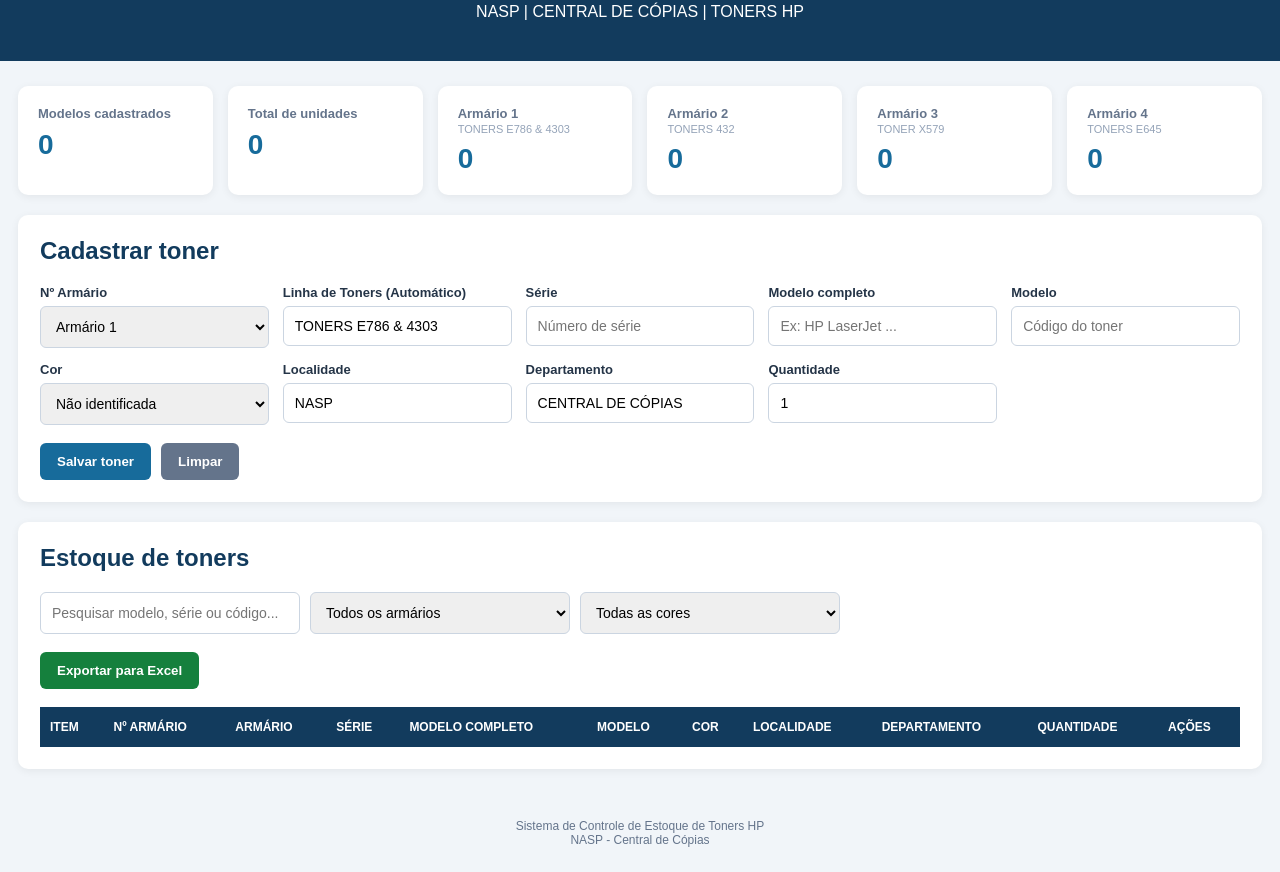
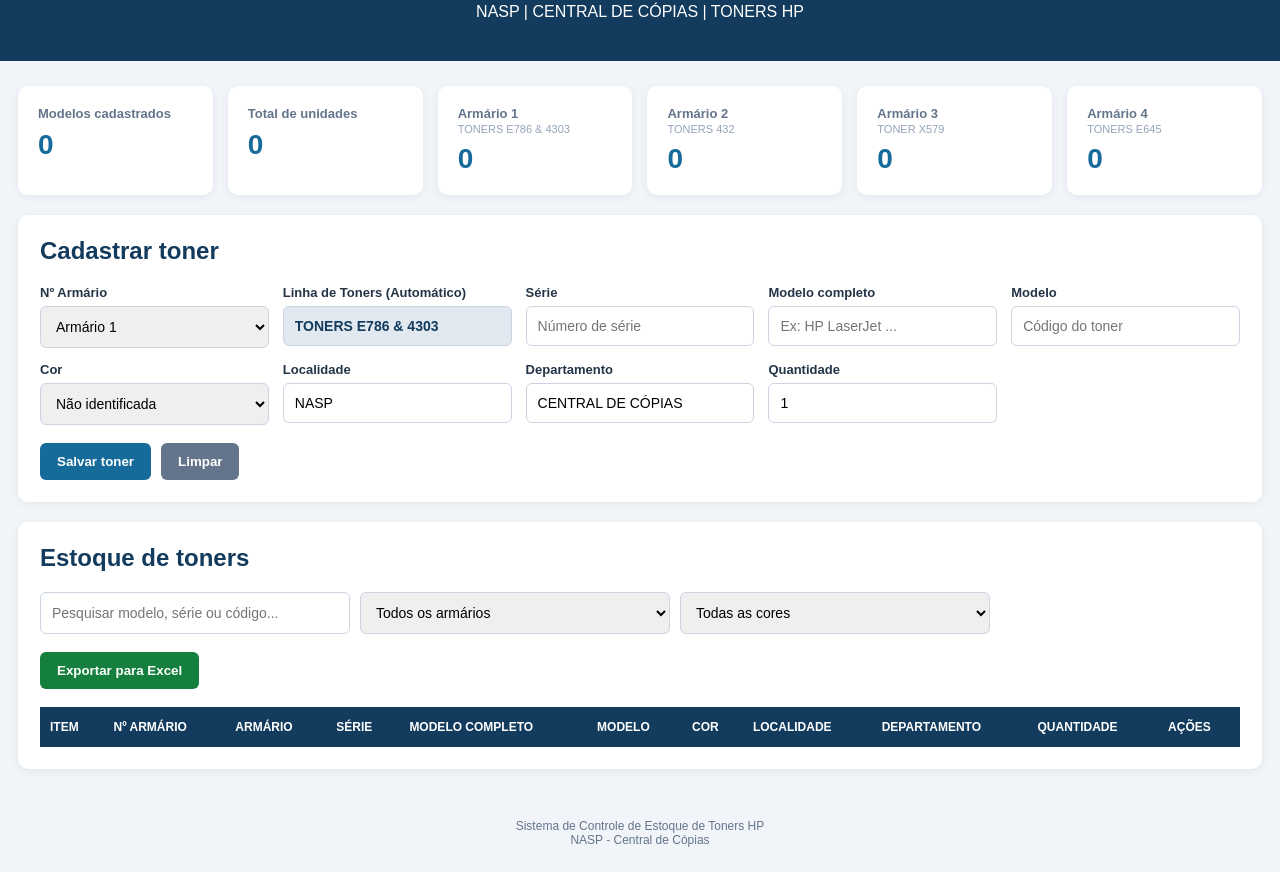
Before and after one commit to kaueserraodev/controle-estoque-toners, a plain HTML site: page index.html in a window 1280 px wide. Shown: the part 74-946 px from the top of the page. Drawn offline with Linux system fonts and the light colour scheme.

Commit message:
Add campo-auto styles and update input max-width
Added styles for campo-auto class and adjusted max-width for input/select elements.

```diff
--- a/style.css
+++ b/style.css
@@ -107,6 +107,13 @@ input:focus, select:focus {
   border-color: var(--azul2);
 }
 
+.campo-auto {
+  background-color: #e2e8f0;
+  color: var(--azul);
+  font-weight: bold;
+  cursor: not-allowed;
+}
+
 .botoes {
   display: flex;
   flex-wrap: wrap;
@@ -159,7 +166,7 @@ button:hover {
 }
 
 .filtros input, .filtros select {
-  max-width: 260px;
+  max-width: 310px;
 }
 
 .tabela {
```
